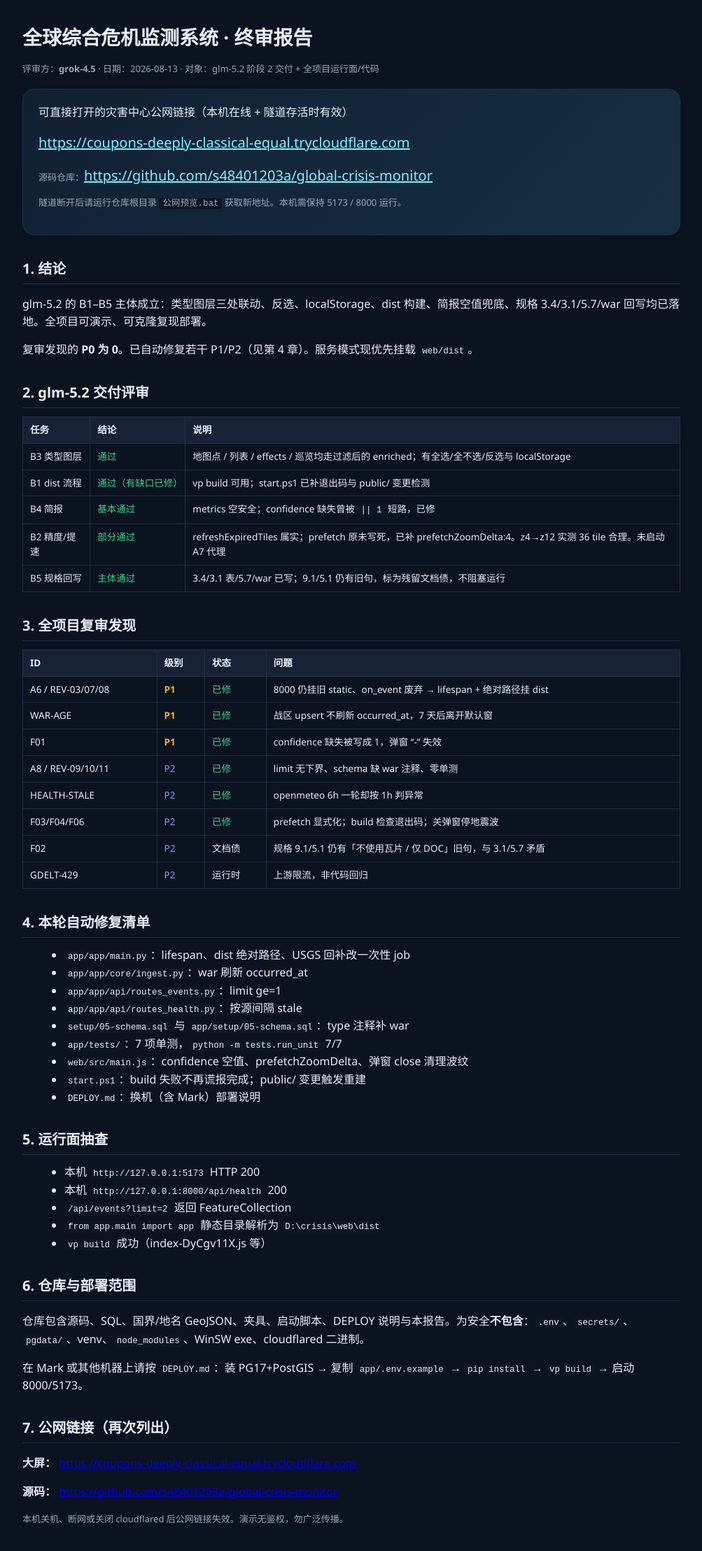
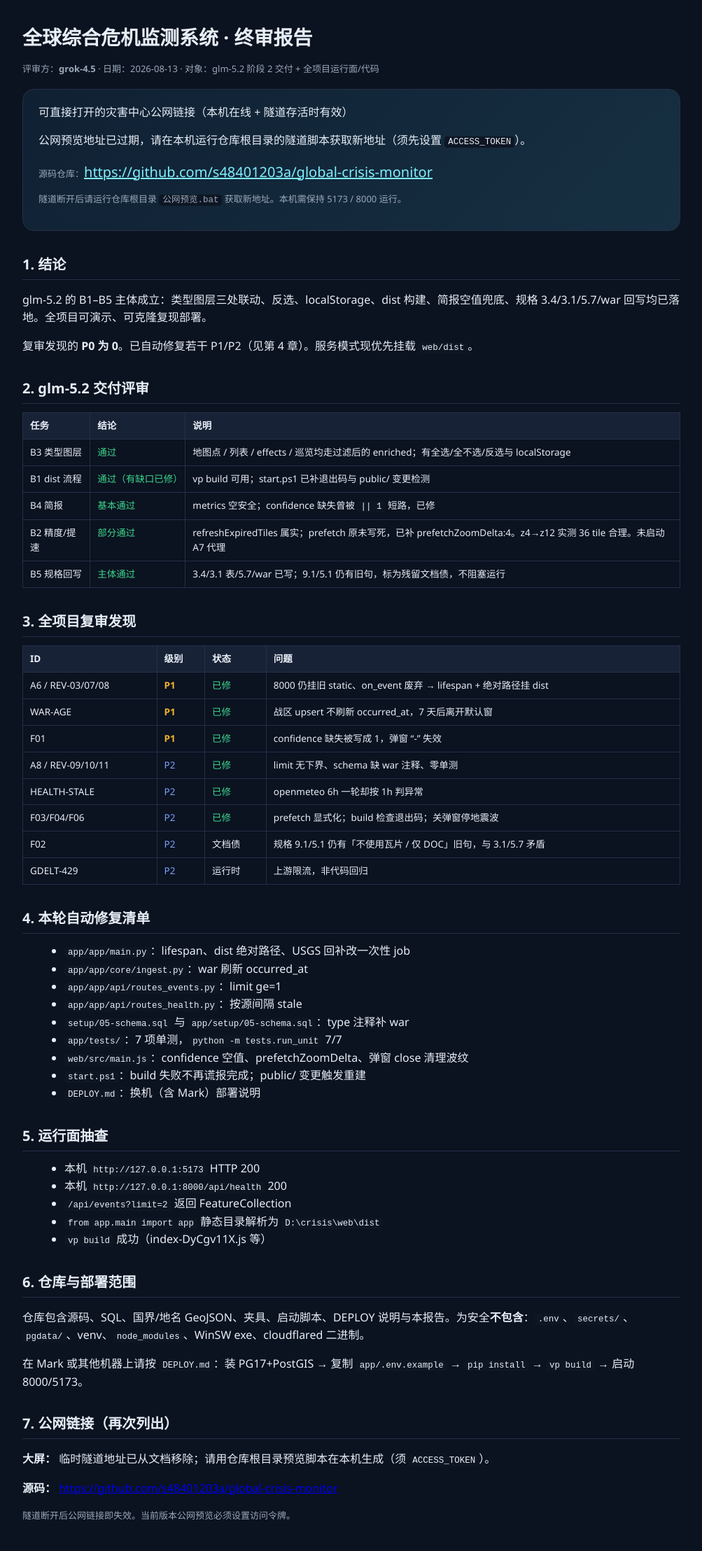
Before and after one commit to s48401203a/global-crisis-monitor, a plain HTML site: page docs/archive/终审报告-grok-4.5.html in a window 1280 px wide. Shown: the whole page at 70% size, without its empty margins (138-1141 px from the left). Drawn offline with Linux system fonts and the light colour scheme.

Commit message:
chore: redact local paths and expired demo tunnel host from current tree
Remove a machine-specific changelog path and an archived ephemeral
preview URL from files on HEAD. Tighten gitignore for venv and dumps.
This does not rewrite history; old commits may still contain those
strings. Test tokens and CI service passwords remain synthetic.

```diff
--- a/docs/archive/终审报告-grok-4.5.html
+++ b/docs/archive/终审报告-grok-4.5.html
@@ -34,7 +34,7 @@
 
   <div class="hero">
     <div>可直接打开的灾害中心公网链接（本机在线 + 隧道存活时有效）</div>
-    <p><a href="https://coupons-deeply-classical-equal.trycloudflare.com">https://coupons-deeply-classical-equal.trycloudflare.com</a></p>
+    <p>公网预览地址已过期，请在本机运行仓库根目录的隧道脚本获取新地址（须先设置 <code>ACCESS_TOKEN</code>）。</p>
     <p class="note">源码仓库：<a href="https://github.com/s48401203a/global-crisis-monitor">https://github.com/s48401203a/global-crisis-monitor</a></p>
     <p class="note">隧道断开后请运行仓库根目录 <code>公网预览.bat</code> 获取新地址。本机需保持 5173 / 8000 运行。</p>
   </div>
@@ -93,9 +93,9 @@
   <p>在 Mark 或其他机器上请按 <code>DEPLOY.md</code>：装 PG17+PostGIS → 复制 <code>app/.env.example</code> → <code>pip install</code> → <code>vp build</code> → 启动 8000/5173。</p>
 
   <h2>7. 公网链接（再次列出）</h2>
-  <p><strong>大屏：</strong> <a href="https://coupons-deeply-classical-equal.trycloudflare.com">https://coupons-deeply-classical-equal.trycloudflare.com</a></p>
+  <p><strong>大屏：</strong> 临时隧道地址已从文档移除；请用仓库根目录预览脚本在本机生成（须 <code>ACCESS_TOKEN</code>）。</p>
   <p><strong>源码：</strong> <a href="https://github.com/s48401203a/global-crisis-monitor">https://github.com/s48401203a/global-crisis-monitor</a></p>
-  <p class="note">本机关机、断网或关闭 cloudflared 后公网链接失效。演示无鉴权，勿广泛传播。</p>
+  <p class="note">隧道断开后公网链接即失效。当前版本公网预览必须设置访问令牌。</p>
 </div>
 </body>
 </html>
```
Also changed, not shown: projecttodo.md (+7 -3 lines), README.md, 1 other file.
